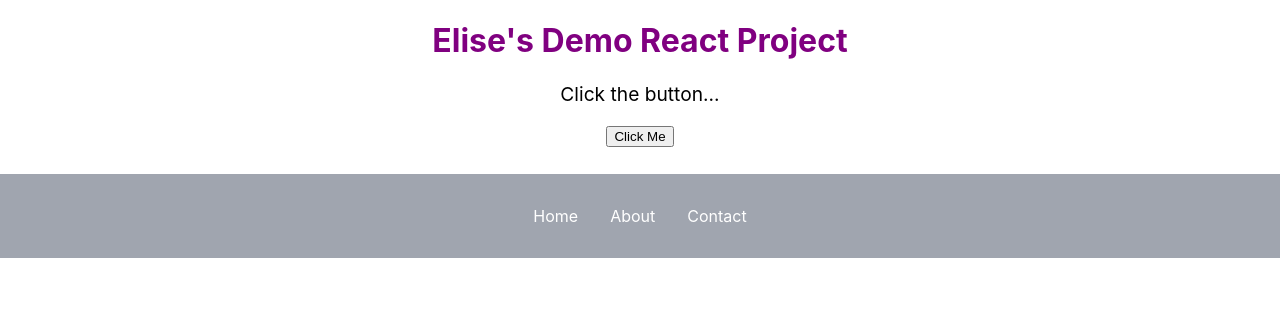
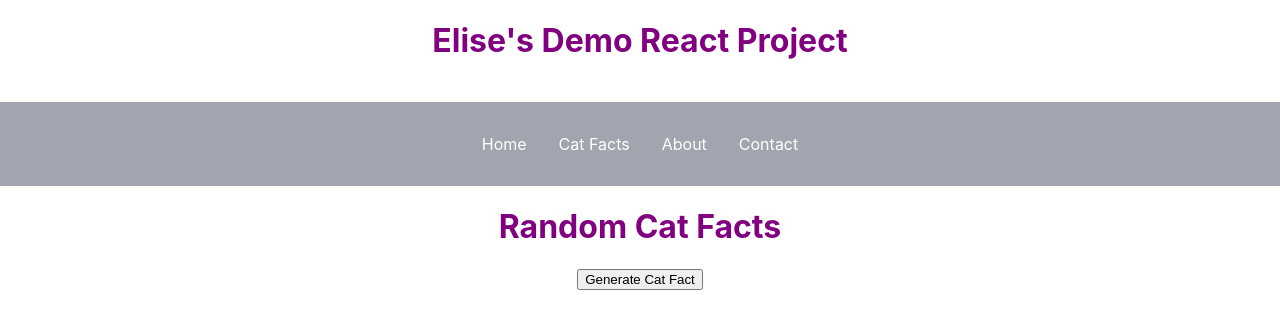
Before and after one commit to elisekosm/react-side-project, a React (Create React App) app: page /catFacts in a window 1280 px wide. Shown: the top 328 px of the page. Built offline with nearby package versions, Linux system fonts and the light colour scheme.

Commit message:
Generate a random cat fact from an API on button press

```diff
--- a/src/App.js
+++ b/src/App.js
@@ -5,6 +5,7 @@ import Home from './pages/Home';
 import About from './pages/About';
 import Contact from './pages/Contact';
 import Navbar from './Navbar/Navbar';
+import CatFacts from './pages/CatFacts'
 
 function App() {
   return (
@@ -17,6 +18,7 @@ function App() {
           <Route path="/" element={<Home />} />
           <Route path="/about" element={<About />} />
           <Route path="/contact" element={<Contact />} />
+          <Route path="/catFacts" element={<CatFacts />} />
       </Routes>
     </div>
   );
--- a/src/Header/Header.js
+++ b/src/Header/Header.js
@@ -1,17 +1,9 @@
 import React, { useState } from 'react';
 
 function Header() {
-    const [message, setMessage] = useState('Click the button...');
-
-    const handleClick = () => {
-        setMessage('You clicked the button!');
-    }
-
     return (
         <div>
             <h1>Elise's Demo React Project</h1>
-            <p>{message}</p>
-            <button onClick={handleClick}>Click Me</button>
             <br></br>
         </div>
     );
--- a/src/Navbar/Navbar.js
+++ b/src/Navbar/Navbar.js
@@ -7,6 +7,9 @@ function Navbar() {
             <ul>
                 <li>
                     <Link to="/">Home</Link>
+                </li>
+                <li>
+                    <Link to="/catFacts">Cat Facts</Link>
                 </li>
                 <li>
                     <Link to="/about">About</Link>
--- a/src/Posts/Posts.js
+++ /dev/null
@@ -1,37 +0,0 @@
-import React, { useState, useEffect } from 'react';
-
-function Posts() {
-    const [posts, setPosts] = useState([]);
-    const [loading, setLoading] = useState(true);
-
-    useEffect(() => {
-        // Fetching data from the public API
-        fetch('https://jsonplaceholder.typicode.com/posts')
-            .then(response => response.json())
-            .then(data => {
-                setPosts(data);
-                setLoading(false);
-            })
-            .catch(error => console.error('Error fetching data:', error));
-    }, []); // Empty dependency array to run the effect only once on component mount
-
-    if (loading) {
-        return <p>Loading posts...</p>;
-    }
-
-    return (
-        <div>
-            <h1>Posts from API Call</h1>
-            <ul>
-                {posts.slice(0, 10).map(post => (
-                    <li key={post.id}>
-                        <h2>{post.title}</h2>
-                        <p>{post.body}</p>
-                    </li>
-                ))}
-            </ul>
-        </div>
-    );
-}
-
-export default Posts;
--- /dev/null
+++ b/src/pages/CatFacts.js
@@ -0,0 +1,36 @@
+import React, { useState } from 'react';
+
+function Posts() {
+    const [posts, setPosts] = useState([]);
+    const [loading, setLoading] = useState(false);
+
+    const handleClick = () => {
+        setLoading(true);
+
+        fetch('https://meowfacts.herokuapp.com/')
+            .then(response => response.json())
+            .then(data => {
+                setPosts(data);
+                setLoading(false);
+            })
+            .catch(error => console.error('Error fetching data:', error));
+    }
+
+    if (loading) {
+        return (
+            <div>
+                <p>Loading posts...</p>
+            </div>
+        );
+    }
+
+    return (
+        <div>
+            <h1>Random Cat Facts</h1>
+            <button onClick={handleClick}>Generate Cat Fact</button>
+            <p>{posts.data}</p>
+        </div>
+    );
+}
+
+export default Posts;
--- a/src/pages/Home.js
+++ b/src/pages/Home.js
@@ -1,12 +1,12 @@
 import React from 'react';
-import Posts from '../Posts/Posts';
+// import Posts from '../Posts/Posts';
 
 function Home() {
     return (
         <div>
             <h1>Home Page</h1>
             <p>Welcome to the Home Page.</p>
-            <Posts />
+            {/* <Posts /> */}
         </div>
     );
 }
```
